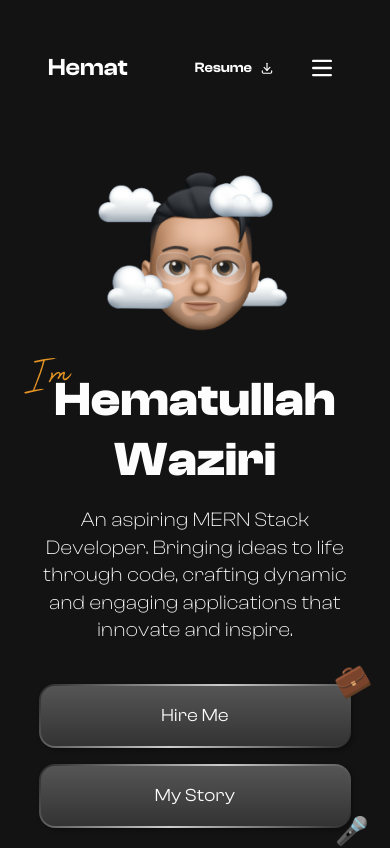
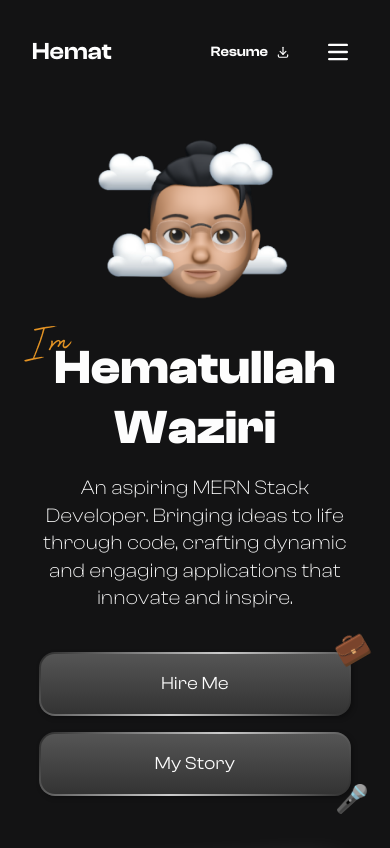
Before and after one commit to hematw/Portfolio, a React (Vite) app: page / in a window 390 px wide. Shown: the top 848 px of the page. Built offline with nearby package versions, Linux system fonts and the light colour scheme; a web font is replaced by a local one.

Commit message:
humburger menu fix

```diff
--- a/src/components/Header.jsx
+++ b/src/components/Header.jsx
@@ -2,7 +2,7 @@ import { TbDownload } from "react-icons/tb";
 
 export default function Header() {
     return (
-        <header className="flex justify-between p-8  relative">
+        <header className="flex justify-between p-4 md:p-8  relative">
             <nav class=" border-gray-200 w-full">
                 <div class="max-w-screen-xl flex flex-wrap items-center justify-between mx-auto p-4">
                     <a
@@ -27,7 +27,7 @@ export default function Header() {
                         <button
                             data-collapse-toggle="navbar-cta"
                             type="button"
-                            class="inline-flex items-center p-2 w-10 h-10 justify-center text-sm text-white rounded-lg md:hidden focus:outline-none focus:ring-2 hover:bg-white-700 focus:ring-white"
+                            class="inline-flex items-center p-2 w-10 h-10 justify-center text-sm text-white md:hidden focus:outline-none hover:bg-white-700"
                             aria-controls="navbar-cta"
                             aria-expanded="false">
                             <span
```
